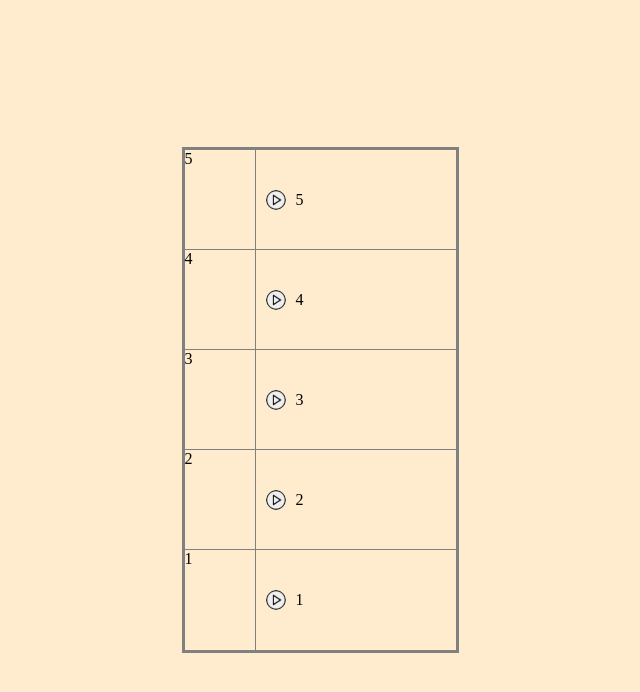
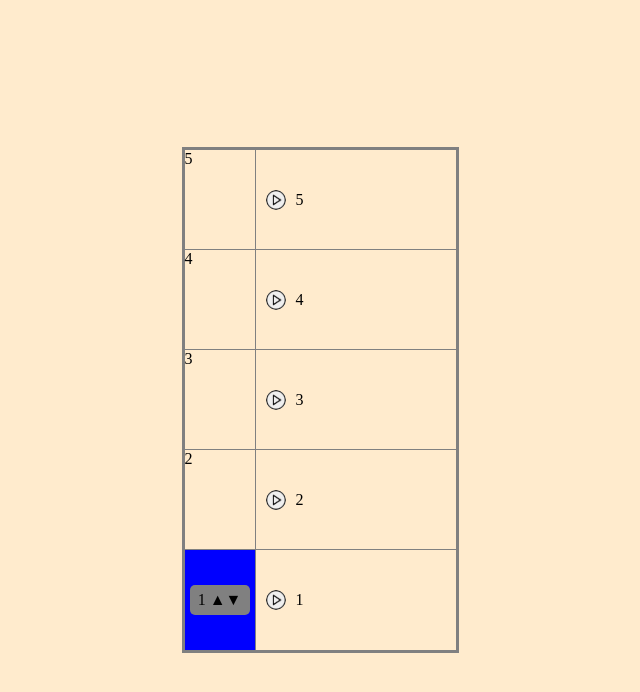
Before and after one commit to Nikitashalimov/Elevator-emulator-vue3, a Vue app: page / in a window 1280 px wide. Shown: the top 692 px of the page, without its empty margins (320-960 px from the left). Built offline with nearby package versions, Linux system fonts and the light colour scheme.

Commit message:
add vuex

```diff
--- a/package.json
+++ b/package.json
@@ -12,7 +12,7 @@
     "eslint": "^8.11.0",
     "vue": "^3.2.13",
     "vue-router": "^4.0.3",
-    "vuex": "^4.0.0"
+    "vuex": "^4.0.2"
   },
   "devDependencies": {
     "@babel/core": "^7.12.16",
--- a/src/components/building.vue
+++ b/src/components/building.vue
@@ -1,10 +1,8 @@
 <template>
   <div class="building">
-    <div class="shaft">
-      <shaft v-for="item in this.level" :key="item" :shaftNumber="item"></shaft>
-    </div>
+    <shaft></shaft>
     <div class="floorColumn">
-      <floor v-for="item in this.level" :key="item" :floorNumber="item"></floor>
+      <floor v-for="item in allLevel" :key="item" :floorNumber="item"></floor>
     </div>
   </div>
 </template>
@@ -12,17 +10,18 @@
 <script>
 import floor from "@/components/floor.vue";
 import shaft from "@/components/shaft.vue";
+import { mapState } from "vuex";
 
 export default {
   name: "building",
-  data() {
-    return {
-      level: 5,
-    };
-  },
   components: {
     floor,
     shaft,
+  },
+    computed: {
+    ...mapState({
+      allLevel: (state) => state.controller.allLevel,
+    }),
   },
 };
 </script>
--- a/src/components/floor.vue
+++ b/src/components/floor.vue
@@ -1,22 +1,22 @@
 <template>
   <div class="floor">
-    <button class="button_call" type="button" @click="callElevator()"></button>
+    <button
+      class="button_call"
+      type="button"
+      @click="changeElevatorLevel(floorNumber)"
+    ></button>
     <p class="numberFloor">{{ floorNumber }}</p>
   </div>
 </template>
 
 <script>
+import { mapMutations } from "vuex";
+
 export default {
   name: "floor",
-  props: {
-    floorNumber: {
-      type: Number,
-    },
-  },
+  props: ["floorNumber"],
   methods: {
-    callElevator() {
-      console.log(this.floorNumber);
-    },
+    ...mapMutations(["changeElevatorLevel"]),
   },
 };
 </script>
--- a/src/components/shaft.vue
+++ b/src/components/shaft.vue
@@ -1,19 +1,35 @@
 <template>
-  <div class="shaft_level">{{ shaftNumber }}</div>
+  <div class="shaft">
+    <div class="shaft_level" v-for="item in allLevel" :key="item">
+      {{ item }}
+    </div>
+    <div class="elevator_box">
+      <div class="tab_info">{{ elevatorLevel }} ▲▼</div>
+    </div>
+  </div>
 </template>
 
 <script>
+import { mapState } from "vuex";
+
 export default {
   name: "levelShaft",
-  props: {
-    shaftNumber: {
-      type: Number,
-    },
+  computed: {
+    ...mapState({
+      allLevel: (state) => state.controller.allLevel,
+      elevatorLevel: (state) => state.controller.elevatorLevel,
+    }),
   },
 };
 </script>
 
 <style scoped>
+.shaft {
+  display: flex;
+  flex-direction: column-reverse;
+  border-right: 0.5px solid gray;
+}
+
 .shaft_level {
   height: 100px;
   width: 70px;
@@ -22,4 +38,26 @@ export default {
 .shaft_level:not(:first-child) {
   border-bottom: 0.5px solid gray;
 }
+
+.elevator_box {
+  background-color: blue;
+  height: 100px;
+  width: 70px;
+
+  display: flex;
+  justify-content: center;
+  align-items: center;
+  position: absolute;
+}
+
+.tab_info {
+  margin: auto;
+  width: 60px;
+  height: 30px;
+  display: flex;
+  justify-content: center;
+  align-items: center;
+  background-color: gray;
+  border-radius: 5px;
+}
 </style>
--- a/src/main.js
+++ b/src/main.js
@@ -1,4 +1,5 @@
 import { createApp } from 'vue';
 import App from './App.vue';
+import store from "./store";
 
-createApp(App).mount('#app');
+createApp(App).use(store).mount('#app');
--- /dev/null
+++ b/src/store/controllerModule.js
@@ -0,0 +1,16 @@
+export const controllerModule = {
+	state: {
+		// Общее количество этажей
+		allLevel: 5,
+		// Позиция лифта
+		elevatorLevel: 1,
+	},
+	getters: {},
+	mutations: {
+		// Изменение позиции лифта
+		changeElevatorLevel(state, newLevel) {
+			state.elevatorLevel = newLevel;
+		}
+	},
+	actions: {}
+};
--- /dev/null
+++ b/src/store/index.js
@@ -0,0 +1,9 @@
+import { createStore } from "vuex";
+import { controllerModule } from "@/store/controllerModule";
+
+export default createStore({
+  state: {},
+  modules: {
+    controller: controllerModule
+  }
+});
```
